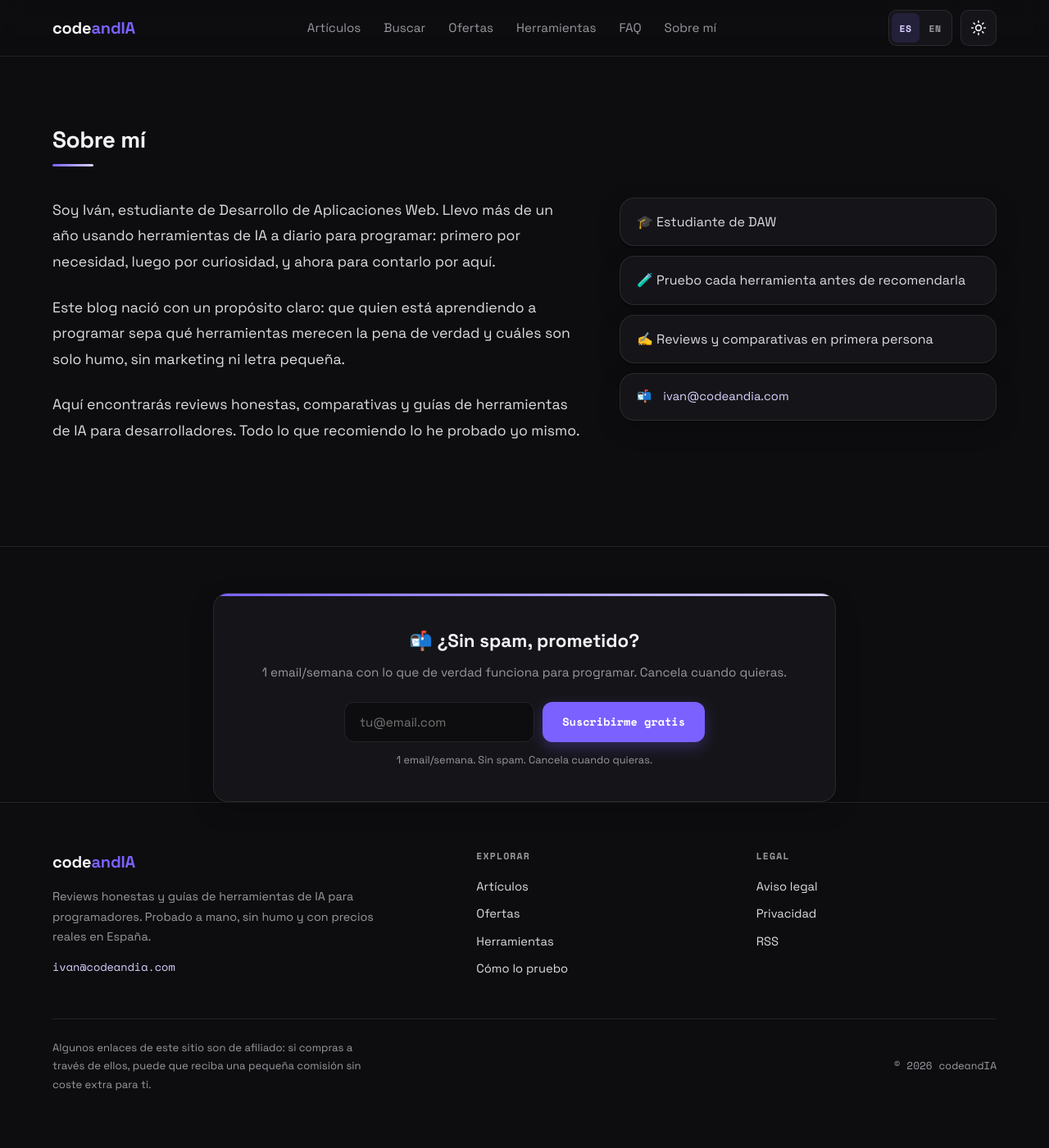
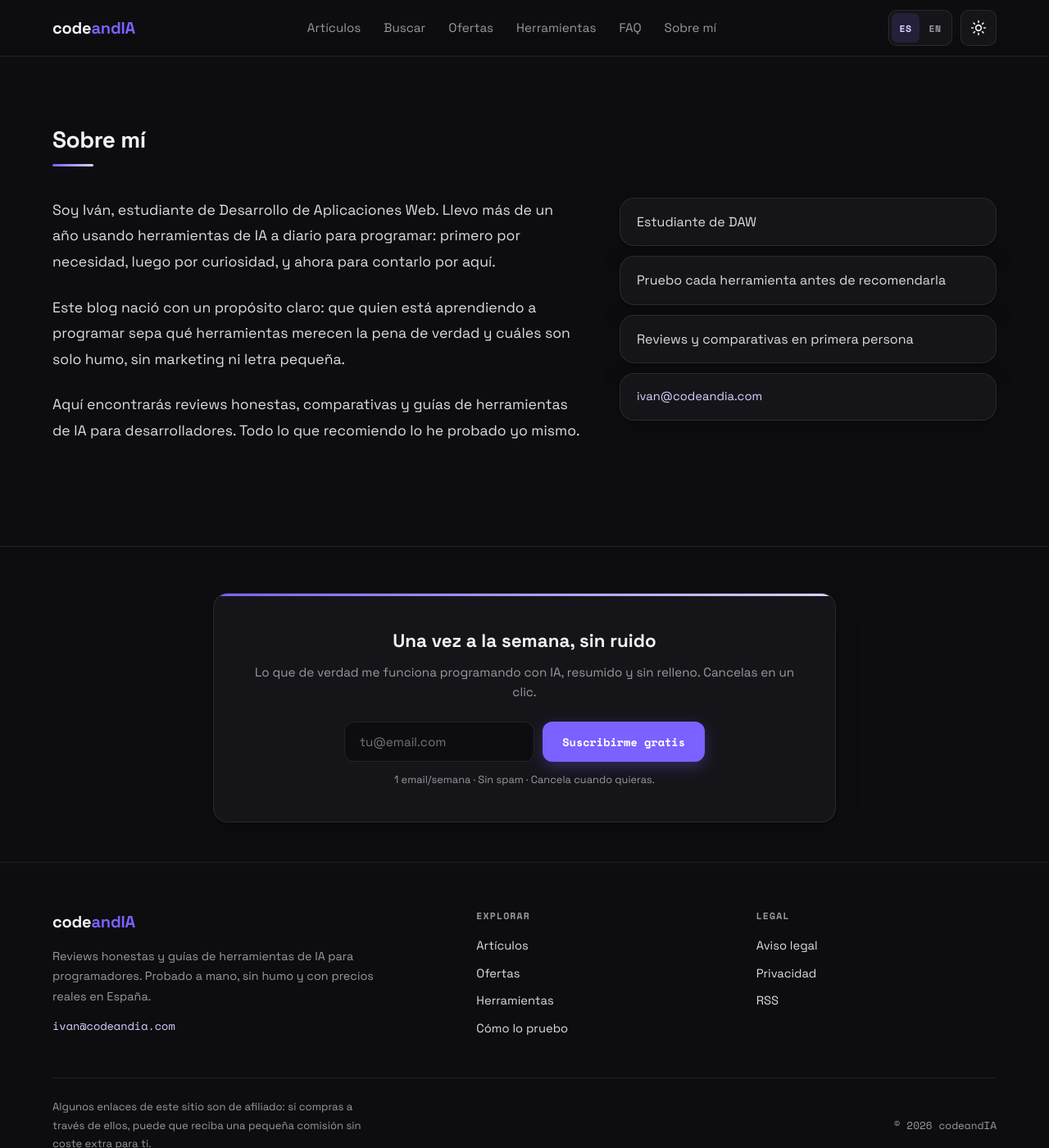
Before and after one commit to vibodigitalinfo-lab/codeandIA, a Jekyll site: the page built from index.html, in a window 1280 px wide and 1400 px high, scrolled down 5178 px. Shown: the whole window at 82% size. Built offline with Jekyll 4.4.1, drawn with Linux system fonts in a browser that asks for light colours; before the commit the page ends 6552 px from its top, so only the background shows below that.

Commit message:
ui(tema): margen inferior a la caja de newsletter y pase humanizador (sin emojis decorativos, copy de suscripcion sin duplicados)

```diff
--- a/_includes/newsletter.html
+++ b/_includes/newsletter.html
@@ -1,13 +1,13 @@
 <!-- newsletter form — beehiiv publication pub_bde739e1 -->
 <div class="newsletter-box" id="nl-box">
-  <h3 class="newsletter-title">📬 ¿Sin spam, prometido?</h3>
-  <p class="newsletter-subtitle">1 email/semana con lo que de verdad funciona para programar. Cancela cuando quieras.</p>
+  <h3 class="newsletter-title">Una vez a la semana, sin ruido</h3>
+  <p class="newsletter-subtitle">Lo que de verdad me funciona programando con IA, resumido y sin relleno. Cancelas en un clic.</p>
   <form action="https://api.beehiiv.com/v2/publications/pub_bde739e1-87d5-4bb5-8c03-83ecd8e1bff7/subscriptions" method="POST" class="newsletter-form" id="nl-form">
     <label for="nl-email" class="visually-hidden">Email</label>
     <input type="email" id="nl-email" name="email" placeholder="tu@email.com" required>
     <button type="submit" class="nl-btn">Suscribirme gratis</button>
   </form>
-  <p class="nl-note">1 email/semana. Sin spam. Cancela cuando quieras.</p>
+  <p class="nl-note">1 email/semana · Sin spam · Cancela cuando quieras.</p>
 </div>
 
 <script>
--- a/index.html
+++ b/index.html
@@ -280,10 +280,10 @@ layout: default
         <p>Aquí encontrarás reviews honestas, comparativas y guías de herramientas de IA para desarrolladores. Todo lo que recomiendo lo he probado yo mismo.</p>
       </div>
       <div class="about-facts">
-        <div class="fact">🎓 Estudiante de DAW</div>
-        <div class="fact">🧪 Pruebo cada herramienta antes de recomendarla</div>
-        <div class="fact">✍️ Reviews y comparativas en primera persona</div>
-        <div class="fact fact-email">📬 <a href="mailto:ivan@codeandia.com">ivan@codeandia.com</a></div>
+        <div class="fact">Estudiante de DAW</div>
+        <div class="fact">Pruebo cada herramienta antes de recomendarla</div>
+        <div class="fact">Reviews y comparativas en primera persona</div>
+        <div class="fact fact-email"><a href="mailto:ivan@codeandia.com">ivan@codeandia.com</a></div>
       </div>
     </div>
   </div>
--- a/styles.css
+++ b/styles.css
@@ -1659,7 +1659,7 @@ a {
 
 .newsletter-box {
   max-width: 720px;
-  margin: 56px auto 0;
+  margin: 56px auto 3rem;
   padding: 2.5rem;
   background: linear-gradient(145deg, var(--bg-raised) 0%, var(--accent-soft) 100%);
   border: 1px solid rgba(123, 97, 255, 0.35);
```
Also changed, not shown: promociones.md (+1 -1 lines).
